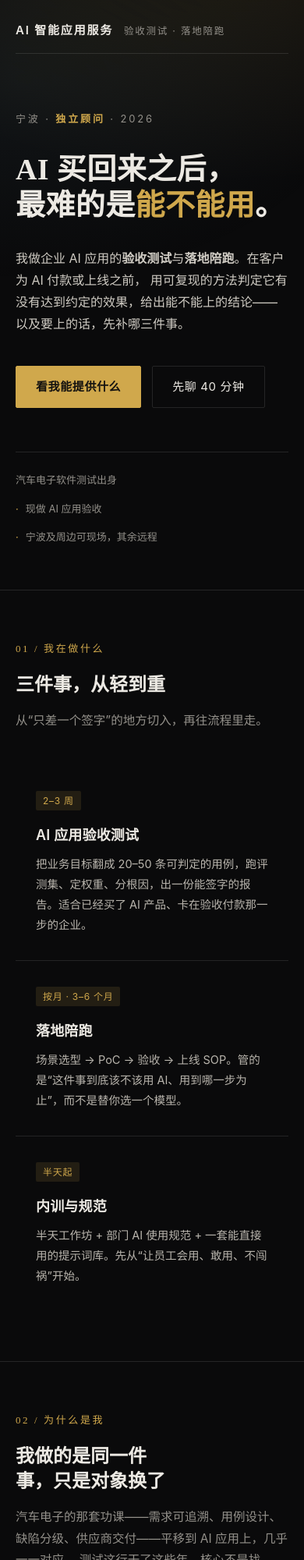
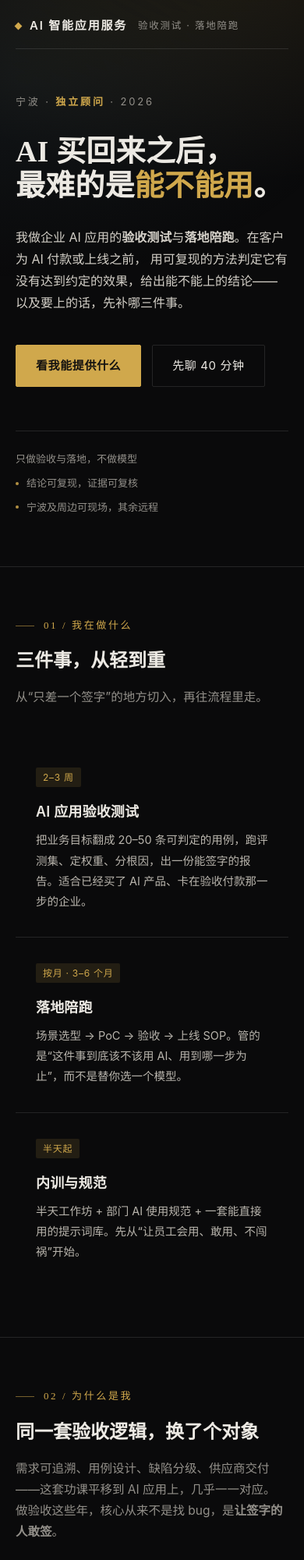
Before and after one commit to 976407187-rgb/homepage, a plain HTML site: page index.html in a window 390 px wide. Shown: the top 2000 px of the page at 78% size. Drawn offline with Linux system fonts and the light colour scheme.

Commit message:
update index.html

```diff
--- a/index.html
+++ b/index.html
@@ -181,6 +181,30 @@
   .shots img{width:100%;height:auto;display:block;border:1px solid var(--line);border-radius:10px;background:#0f0f11}
   .shots figcaption{margin-top:11px;color:var(--dim);font-size:13.5px;line-height:1.62}
   @media(max-width:760px){.shots{gap:26px}}
+
+  /* ---------- polish 2026-11-22 ---------- */
+  h1{line-height:1.16;letter-spacing:.004em}
+  .hero{min-height:76vh;padding:78px 0 64px}
+  .hero .wrap{width:100%}
+  .lede{max-width:35em;color:#d3cfc7}
+  .num{display:flex;align-items:center;gap:12px}
+  .num::before{content:"";width:24px;height:1px;background:var(--accent);opacity:.55;flex:0 0 auto}
+  .hero-meta{gap:10px 30px}
+  .hero-meta span{display:inline-flex;align-items:center}
+  .hero-meta span::before{content:"";width:4px;height:4px;border-radius:50%;background:var(--accent);margin-right:10px;opacity:.85}
+  .mast .brand{display:inline-flex;align-items:center;gap:11px}
+  .mast .brand::before{content:"";width:7px;height:7px;background:var(--accent);transform:rotate(45deg);display:inline-block}
+  .card{transition:background .28s ease,transform .28s ease}
+  .card:hover{background:#0e0e10;transform:translateY(-2px)}
+  .tbl tbody tr{transition:background .2s ease}
+  .tbl tbody tr:hover{background:rgba(255,255,255,.028)}
+  .btn{transition:background .2s ease,color .2s ease,border-color .2s ease,transform .2s ease}
+  .btn:hover{transform:translateY(-1px)}
+  @media(max-width:640px){
+    .hero{padding-top:56px}
+    .hero-meta{gap:8px 18px;font-size:13px}
+    .mast{padding-top:20px}
+  }
 </style>
 </head>
 <body>
@@ -206,8 +230,8 @@
       <a class="btn" href="#contact">先聊 40 分钟</a>
     </div>
     <div class="hero-meta">
-      <span>汽车电子软件测试出身</span>
-      <span>现做 AI 应用验收</span>
+      <span>只做验收与落地，不做模型</span>
+      <span>结论可复现，证据可复核</span>
       <span>宁波及周边可现场，其余远程</span>
     </div>
   </div>
@@ -241,15 +265,15 @@
 <section id="why">
   <div class="wrap">
     <span class="num">02 / 为什么是我</span>
-    <h2>我做的是同一件事，只是对象换了</h2>
+    <h2>同一套验收逻辑，换了个对象</h2>
     <p class="sub">
-      汽车电子的那套功课——需求可追溯、用例设计、缺陷分级、供应商交付——平移到 AI 应用上，几乎一一对应。
-      测试这行干了这些年，核心不是找 bug，是<b>让签字的人敢签</b>。
+      需求可追溯、用例设计、缺陷分级、供应商交付——这套功课平移到 AI 应用上，几乎一一对应。
+      做验收这些年，核心从来不是找 bug，是<b>让签字的人敢签</b>。
     </p>
     <table class="tbl">
       <thead><tr><th style="width:46%">过去做的</th><th>现在做的</th></tr></thead>
       <tbody>
-        <tr><td data-th="过去做的">需求可追溯（V 模型、ASPICE）</td><td data-th="现在做的">每条验收标准都能追回一个业务 KPI，追不上的标为“不可验收项”写进限制条件</td></tr>
+        <tr><td data-th="过去做的">需求可追溯（需求 → 用例 → 证据，一条链）</td><td data-th="现在做的">每条验收标准都能追回一个业务 KPI，追不上的标为“不可验收项”写进限制条件</td></tr>
         <tr><td data-th="过去做的">用例设计：边界值、等价类、异常路径</td><td data-th="现在做的">黄金集 + 对抗集：长尾表达、超长输入、多轮指代、提示词注入</td></tr>
         <tr><td data-th="过去做的">缺陷分级与一票否决项</td><td data-th="现在做的">幻觉率、PII 泄露、数据出境、生成式服务备案——碰到任一条直接判不通过</td></tr>
         <tr><td data-th="过去做的">供应商交付管理与争议处理</td><td data-th="现在做的">甲乙双方对“算不算交付”扯皮时，出具基于抽样与证据的评估意见</td></tr>
```
